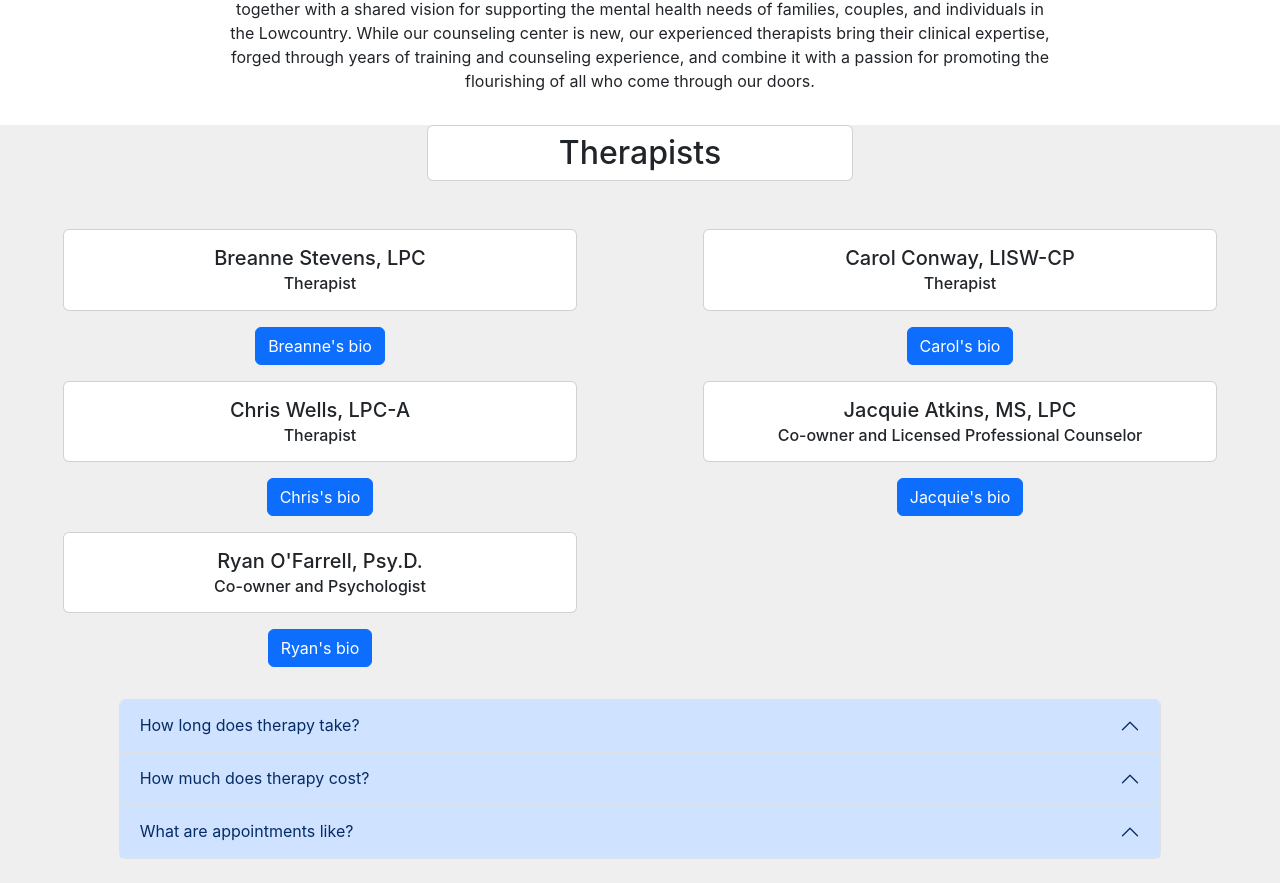
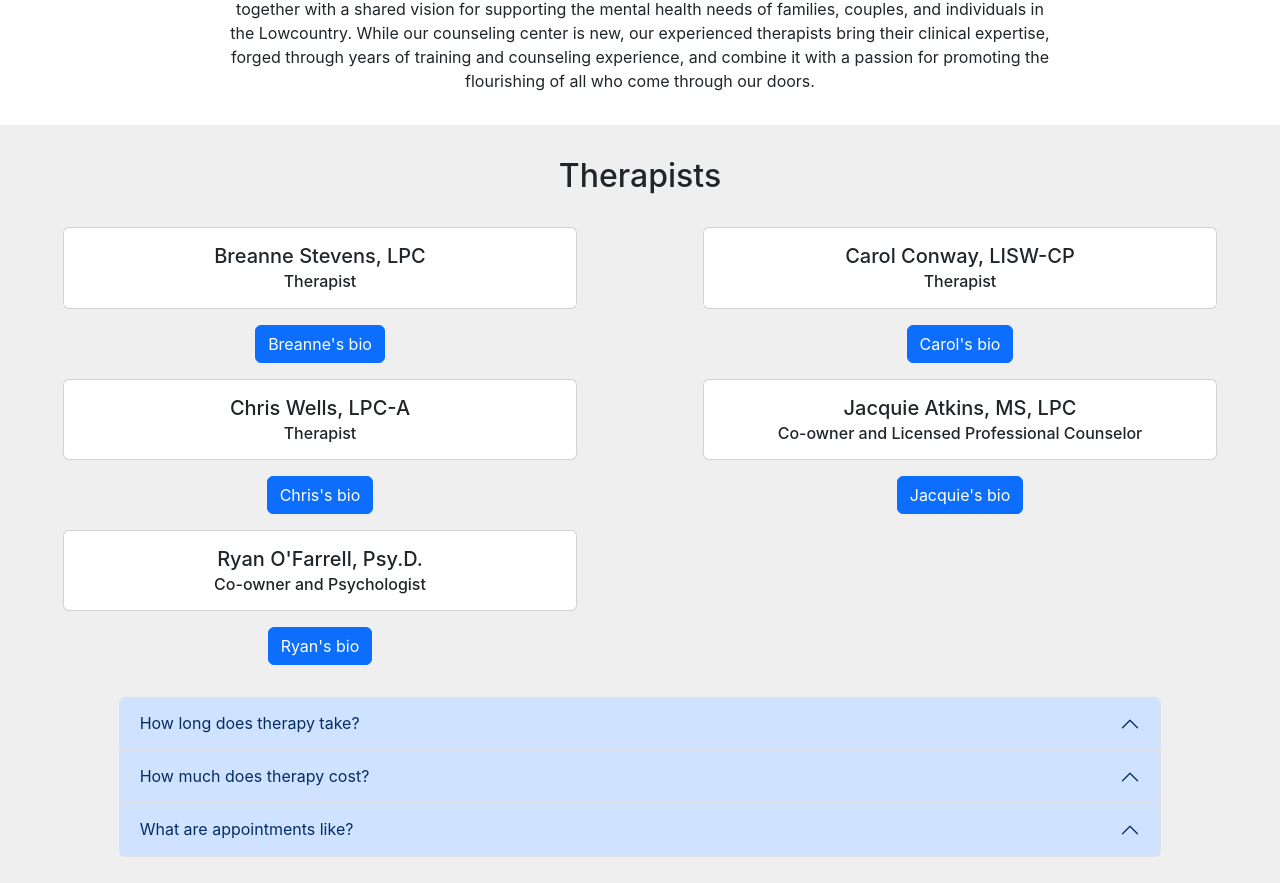
Before and after one commit to aohcc/aohcc, a React (Create React App) app: page / in a window 1280 px wide. Shown: the part 955-1838 px from the top of the page. Built offline with nearby package versions, Linux system fonts and the light colour scheme.

Commit message:
I don't remember. Some minor change.

```diff
--- a/src/components/therapists.jsx
+++ b/src/components/therapists.jsx
@@ -86,7 +86,7 @@ export default function Therapist() {
   return (
     <>
         <div className="anchor" id="therapists"></div>
-        <h2 className="card mx-auto col-6 col-md-4 p-2 mb-5">Therapists</h2>
+        <h2 className="mx-auto col-6 col-md-4 p-2 my-4">Therapists</h2>
         <div className="container-fluid mx-auto">
           <div className="row row-cols-1 row-cols-lg-2 mb-3">
               {therapistCard}
```
